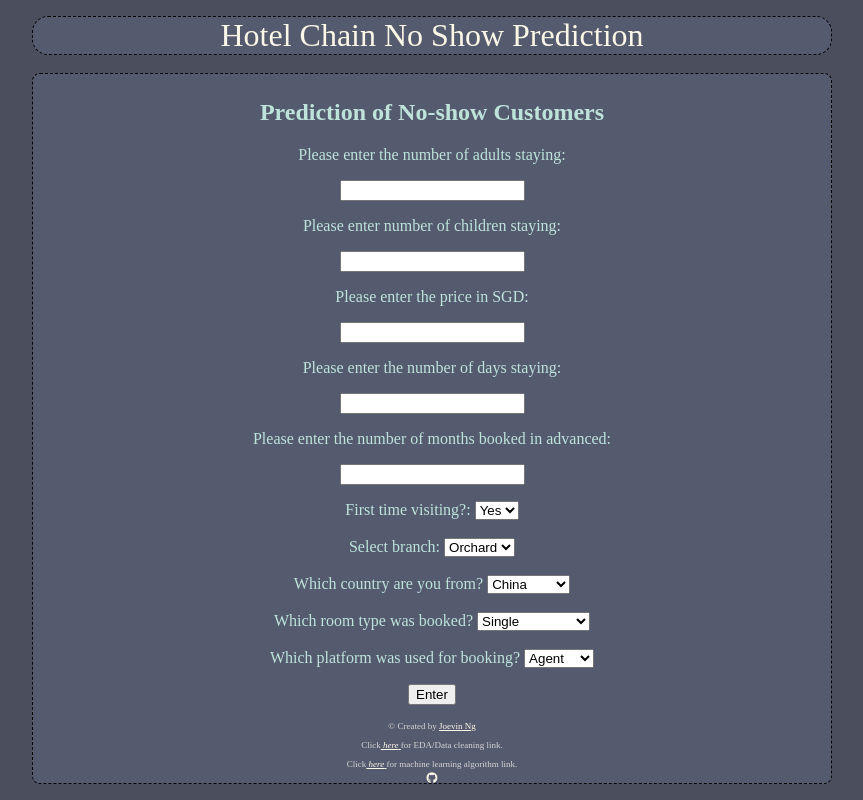
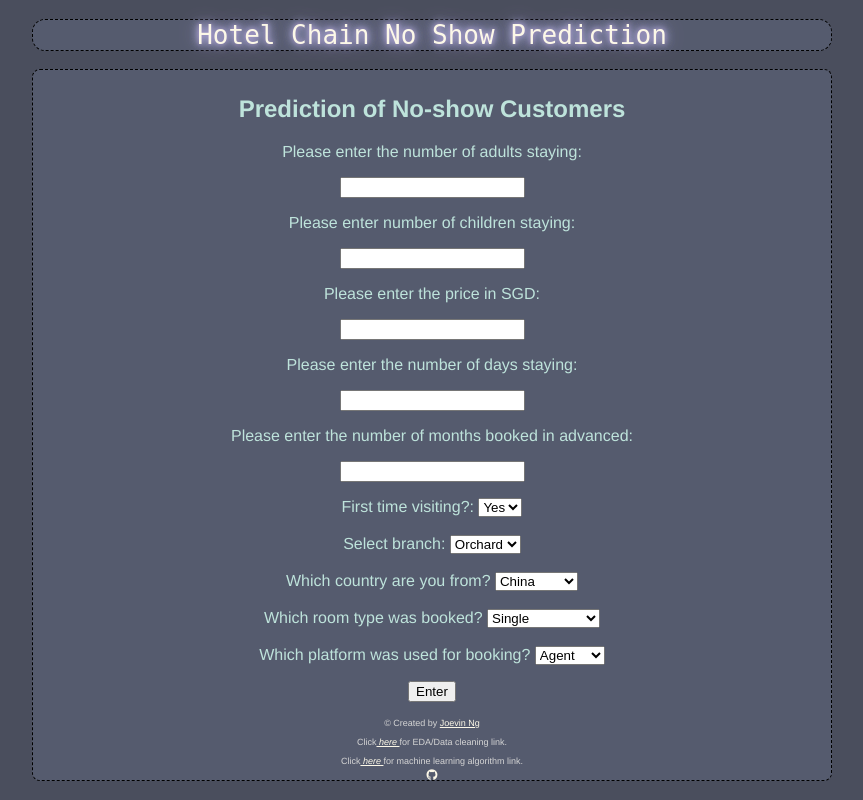
Before and after one commit to nnnvnnn/hotelnoshowheroku, a Flask app: page / in a window 1280 px wide. Shown: the whole page, without its empty margins (208-1071 px from the left). Run offline with Flask 2, Linux system fonts and the light colour scheme; some libraries are stand-ins or nearby versions.

Commit message:
Update styles.css

```diff
--- a/static/css/styles.css
+++ b/static/css/styles.css
@@ -11,11 +11,11 @@ body {
     background-color: #555B6E;
     color: #FCF8E8;
     font-size: 200%;
-    font-family: ;
     border-radius: 0.5EM;
     padding : -5px;
-
     border : 1px dashed #000;
+    font-family:monospace;
+    text-shadow: 0px 0px 5px #b393d3, 0px 0px 10px #93cad3, 0px 0px 10px #b393d3, 0px 0px 20px #b393d3
     ;
 
 }
@@ -27,6 +27,7 @@ body {
     border : 1px dashed #000;
     border-radius: 0.5EM;
     padding : 5px;
+    font-family:Helvetica;
 
 
 
@@ -38,6 +39,7 @@ body {
     font-size: xx-small;
     font-style: normal;
     padding : 0px;
+    font-family:Helvetica;
 
 
 }
```
